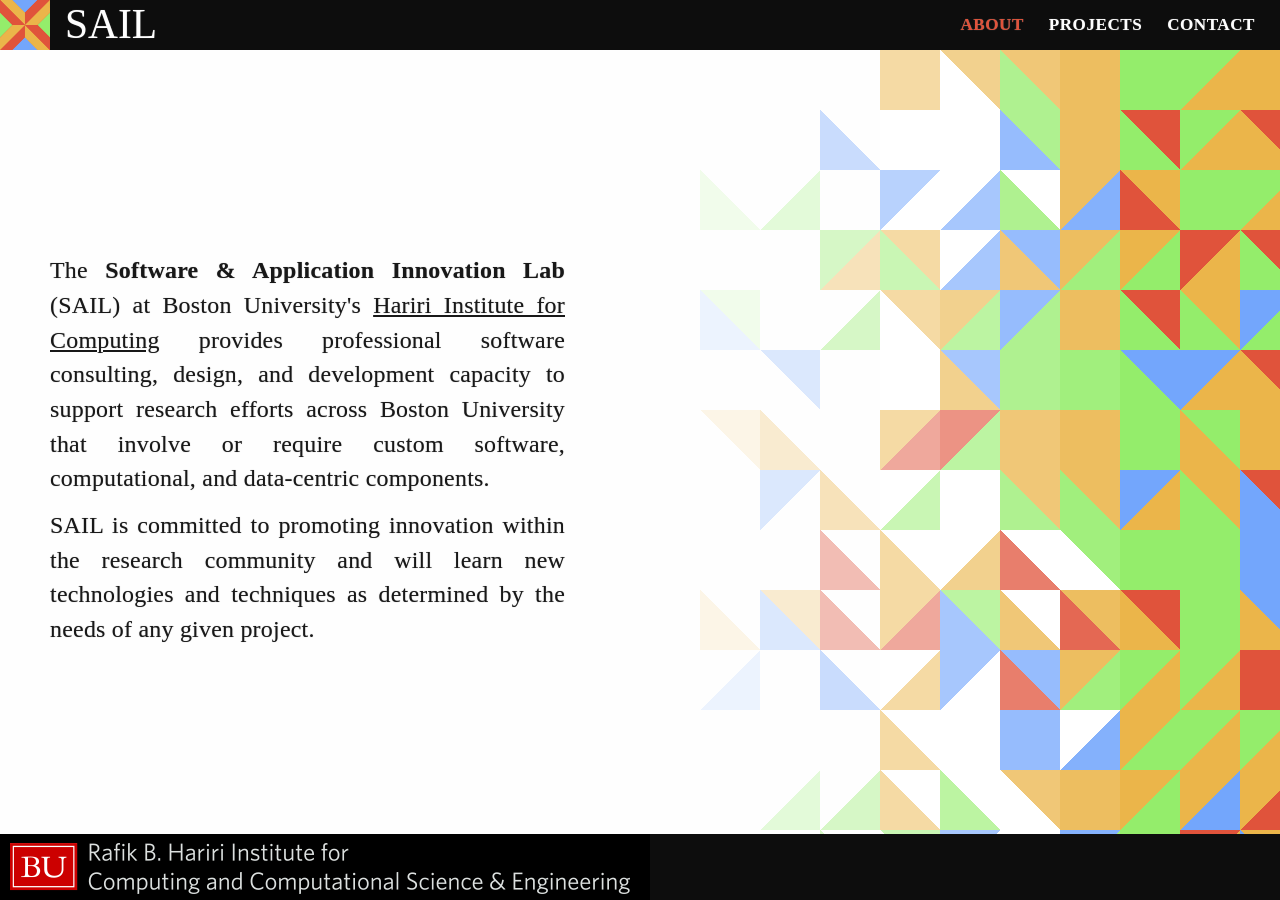
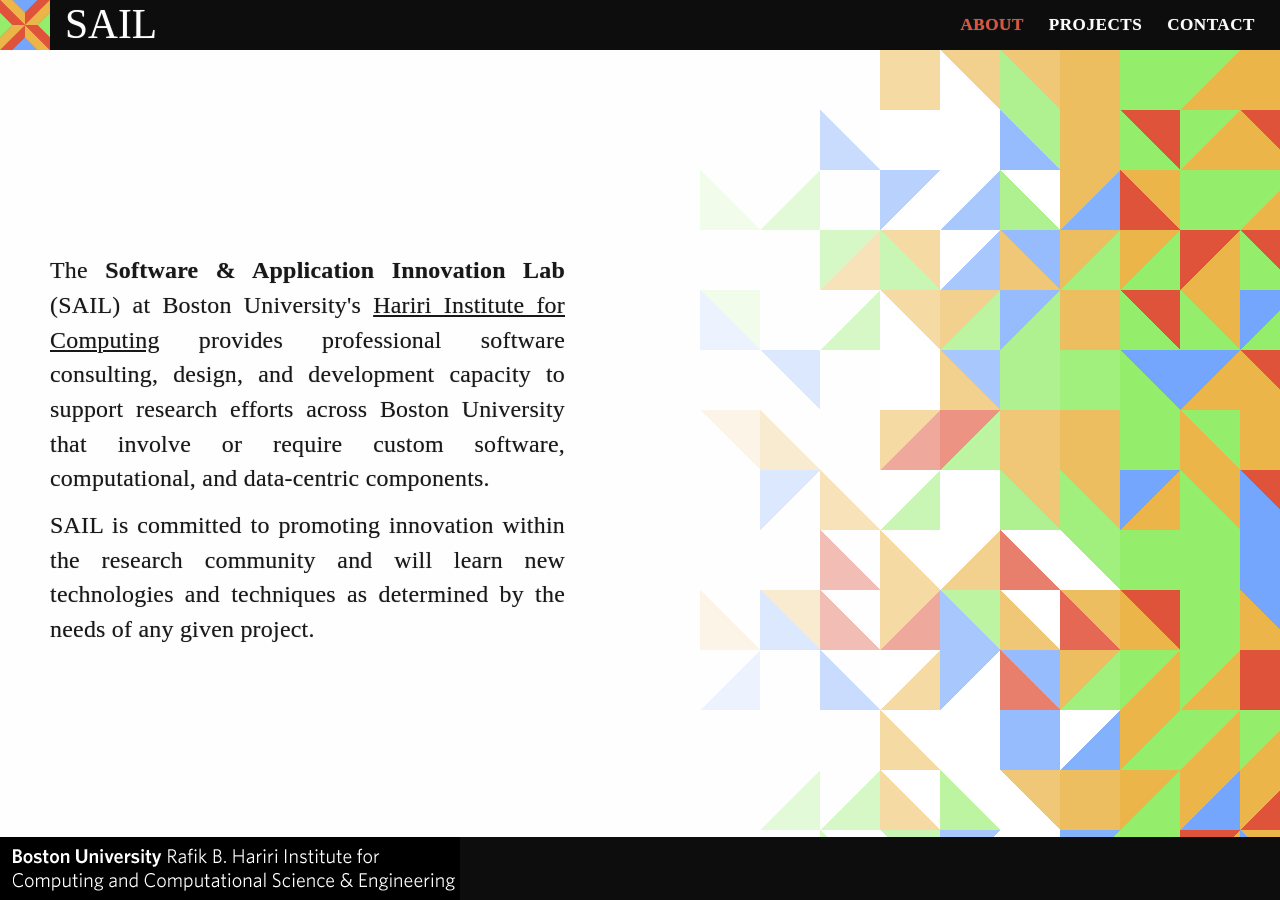
Before and after one commit to hicsail/hicsail.github.io, a Jekyll site: the page built from index.html, in a window 1280 px wide. Built offline with Jekyll 4.4.1, drawn with Linux system fonts in a browser that asks for light colours; some web fonts are replaced; Markdown is read by kramdown in place of the engine named in the settings; the list of posts is cut into pages by our own code.

Commit message:
Footer logo.

```diff
--- a/_layouts/default.html
+++ b/_layouts/default.html
@@ -33,7 +33,7 @@
 		{{ content }}
 
 		<footer>
-			<a href="http://www.bu.edu/hic"><img id="bu_hic_logo" src="/img/bu-hic.png"></a>
+			<a href="http://www.bu.edu/hic"><img id="bu_hic_logo" src="/img/hic.png"></a>
 			<!--a href="http://www.bu.edu/"><img id="bu_logo" src="/img/bu-logo.gif"></a-->
 			<!--a href="http://www.bu.edu/hic/" id="hic">Rafik B. Hariri Institute for Computing<br>and Computational Science & Computing</a-->
 		</footer>
--- a/css/style.css
+++ b/css/style.css
@@ -415,7 +415,7 @@
 		width: 100%;
 		position: fixed;
 		bottom: 0;
-		height: 66px;
+		height: 63px;
 		background-color: #0d0d0d;
 		z-index: 100;
 	}
```
Also changed, not shown: img/hic.png.
